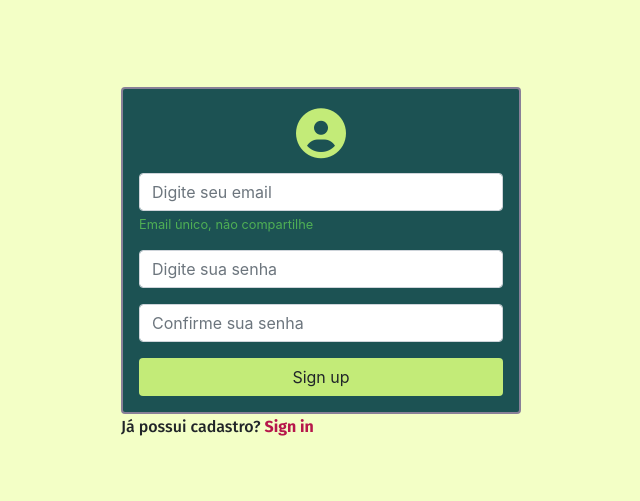
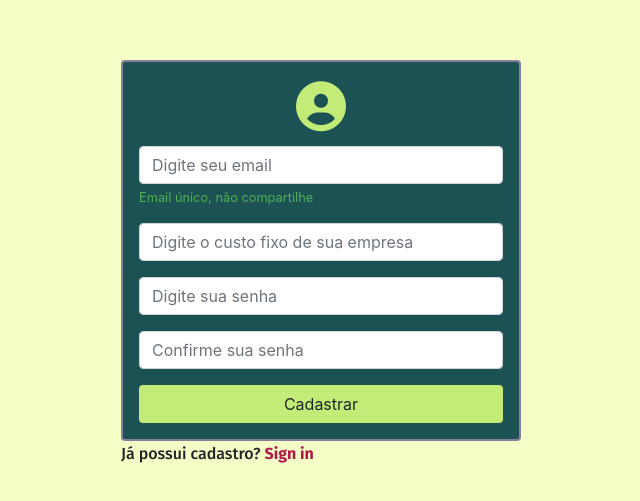
Before and after one commit to CleytonRR/finance_control_web, a React (Create React App) app in the folder finance_controll/: page /singUp in a window 1280 px wide. Shown: the part 137-638 px from the top of the page, without its empty margins (319-959 px from the left). Built offline with nearby package versions, Linux system fonts and the light colour scheme; the HTML template or start-up script is replaced by a standard one.

Commit message:
Refactor in signIn created util for test passwrod

```diff
--- a/finance_controll/src/components/login/Login.js
+++ b/finance_controll/src/components/login/Login.js
@@ -12,7 +12,7 @@ class Login extends Component {
     error: ""
   }
 
-  handleSignUp = async e => {
+  handleSignIn = async e => {
     e.preventDefault()
     const {email, password} = this.state
     if(!email || !password) {
@@ -20,7 +20,6 @@ class Login extends Component {
     } else {
       try {
         const response = await api.post("/login", {email, password})
-        console.log(response)
         this.props.history.push("/singUp")
       } catch (err) {
         console.log(err)
@@ -53,7 +52,7 @@ class Login extends Component {
             placeholder="Digite sua senha"
             onChange={e => this.setState({password: e.target.value})}/>
           </div>
-          <button type="submit" className="btn btn-block btn-custom" onClick={this.handleSignUp}>Sign in</button>
+          <button type="submit" className="btn btn-block btn-custom" onClick={this.handleSignIn}>Logar</button>
         </form>
         <span className="tip">Ainda não tem cadastro?<Link to="/singUp"> Cadastra-se</Link></span>
       </div>
--- a/finance_controll/src/components/singUp/index.js
+++ b/finance_controll/src/components/singUp/index.js
@@ -1,28 +1,88 @@
 import React, { Component } from 'react';
 import '../../../node_modules/bootstrap/dist/css/bootstrap.min.css'
 import { Link, withRouter } from 'react-router-dom'
+import validatorPassword from '../../util/checkPassword'
+import api from '../../service/api'
 
 import "./style.css"
 
 class SingUp extends Component {
+    state = {
+        email: "",
+        expenditure: "",
+        password: "",
+        confirmPassword: "",
+        erro: ""
+    }
+
+    handleSignUp = async e => {
+        e.preventDefault()
+        const { email, expenditure, password, confirmPassword } = this.state
+        if (password !== confirmPassword) {
+            this.setState({ erro: "As senhas precisam ser iguais" })
+        }
+
+        if (!validatorPassword.testePass(password)) {
+            this.setState({ erro: "A senha precisa ter 8 digitos, uma letra maiscula, um caracter especial e um número" })
+        }
+
+        try {
+            await api.post("/user", {email, password, expenditure})
+            this.props.history.push("/")
+        } catch (error) {
+            this.setState({erro: "Erro ao cadastrar usuário, verifique email e senha"})
+        }
+    }
     render() {
         return (
             <div className="box align-self-lg-center">
                 <form className="p-3 rounded">
                     <h4 className="text-center text-primary"><i class="fas fa-user-circle"></i></h4>
+                    {this.state.erro && <p className="text-center erroMessage">{this.state.erro}</p>}
                     <div className="form-group">
-                    <input type="email" className="form-control" id="inputEmail" aria-describedby="emailHelp" placeholder="Digite seu email" />
+                        <input
+                            type="email"
+                            className="form-control"
+                            id="inputEmail"
+                            onChange={e => this.setState({ email: e.target.value })}
+                            aria-describedby="emailHelp"
+                            required="required"
+                            placeholder="Digite seu email" />
                         <small id="emailHelp" className="form-text">Email único, não compartilhe</small>
                     </div>
 
                     <div className="form-group">
-                    <input type="password" className="form-control" id="inputPassword" placeholder="Digite sua senha" />
+                        <input
+                            type="number"
+                            className="form-control"
+                            id="inputExpenditure"
+                            onChange={e => this.setState({ expenditure: e.target.value })}
+                            placeholder="Digite o custo fixo de sua empresa"
+                            required="required"
+                            pattern="[0-9]+$"
+                        />
                     </div>
 
                     <div className="form-group">
-                    <input type="password" className="form-control" id="inputPassword" placeholder="Confirme sua senha" />
+                        <input
+                            type="password"
+                            className="form-control"
+                            id="inputPassword"
+                            required="required"
+                            onChange={e => this.setState({ password: e.target.value })}
+                            placeholder="Digite sua senha" />
                     </div>
-                <button type="submit" className="btn btn-block btn-custom">Sign up</button>
+
+                    <div className="form-group">
+                        <input
+                            type="password"
+                            className="form-control"
+                            id="inputPassword"
+                            required="required"
+                            onChange={e => this.setState({ confirmPassword: e.target.value })}
+                            placeholder="Confirme sua senha" />
+                    </div>
+                    <button type="submit" className="btn btn-block btn-custom" onClick={this.handleSignUp}>Cadastrar</button>
                 </form>
                 <span className="tip">Já possui cadastro? <Link to="/"> Sign in</Link></span>
             </div>
--- a/finance_controll/src/components/singUp/style.css
+++ b/finance_controll/src/components/singUp/style.css
@@ -38,3 +38,7 @@ span a {
     color: #b6174b;
     font-weight: bold;
 }
+
+.erroMessage {
+    color: #c3eb78;
+}
--- /dev/null
+++ b/finance_controll/src/util/checkPassword.js
@@ -0,0 +1,11 @@
+class validatorPassword {
+    static testePass (password) {
+      const regexTest = /(?=^.{8,}$)((?=.*\d)|(?=.*\W+))(?![.\n])(?=.*[A-Z])(?=.*[a-z]).*$/
+      if (regexTest.test(password)) {
+        return true
+      }
+      return false
+    }
+  }
+
+  module.exports = validatorPassword
```
Lines whose indentation alone changed are shown as unchanged.
